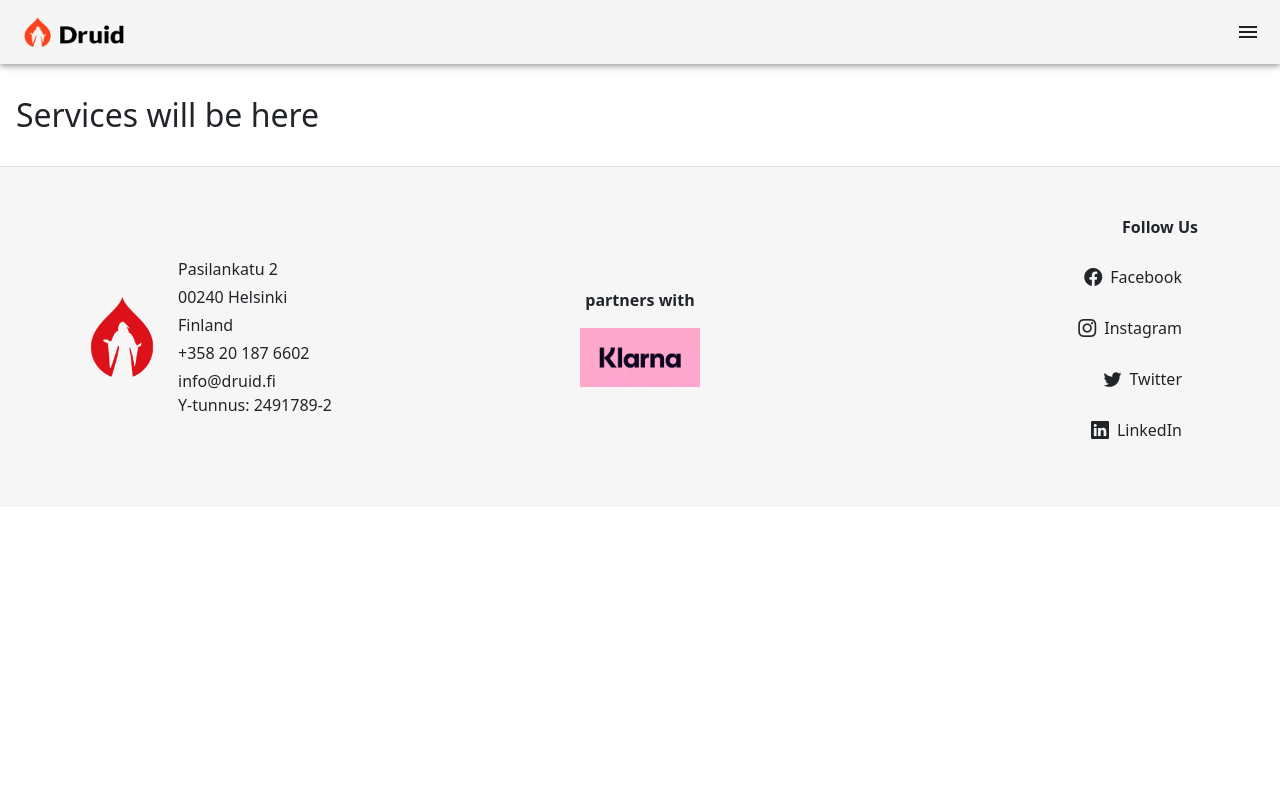
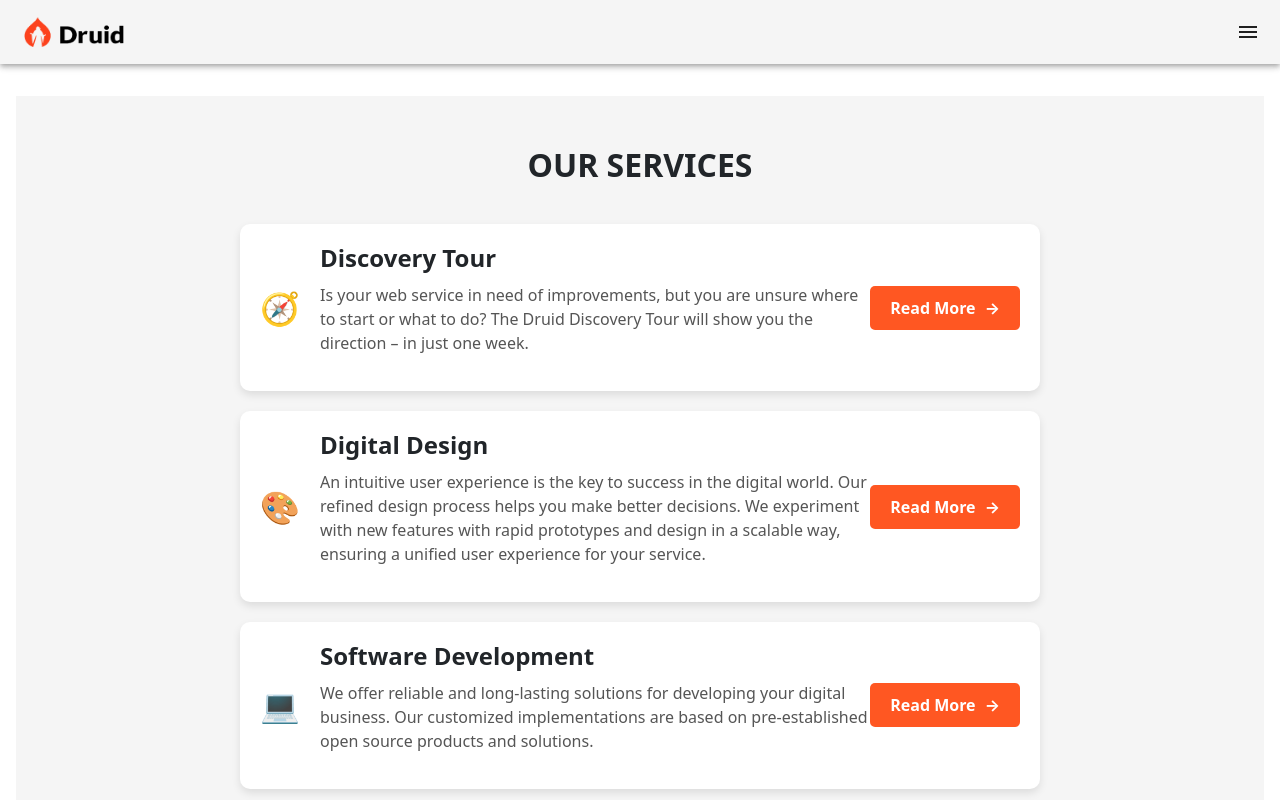
Before and after one commit to Druid-Project/druid_frontend, a React (Vite) app: page /services in a window 1280 px wide. Shown: the top 800 px of the page. Built offline with nearby package versions, Linux system fonts and the light colour scheme; a web font is replaced by a local one.

Commit message:
services options

```diff
--- /dev/null
+++ b/src/layout/Services.css
@@ -0,0 +1,77 @@
+.services {
+    background-color: #f5f5f5;
+    padding: 50px 20px;
+    text-align: center;
+  }
+
+  .services-header {
+    font-size: 2rem;
+    font-weight: bold;
+    margin-bottom: 40px;
+  }
+
+  .services-list {
+    display: flex;
+    flex-direction: column;
+    gap: 20px;
+    align-items: center;
+  }
+
+  .service-card {
+    background: #fff;
+    border-radius: 10px;
+    box-shadow: 0 4px 8px rgba(0, 0, 0, 0.1);
+    width: 90%;
+    max-width: 800px;
+    display: flex;
+    align-items: center;
+    justify-content: space-between;
+    padding: 20px;
+    transition: transform 0.2s ease-in-out;
+  }
+
+  .service-card:hover {
+    transform: scale(1.02);
+  }
+
+  .service-icon {
+    font-size: 2rem;
+    color: #ff5722;
+    margin-right: 20px;
+  }
+
+  .service-info {
+    flex: 1;
+    text-align: left;
+  }
+
+  .service-title {
+    font-size: 1.5rem;
+    font-weight: bold;
+    margin-bottom: 10px;
+  }
+
+  .service-description {
+    font-size: 1rem;
+    color: #555;
+  }
+
+  .service-button {
+    background-color: #ff5722;
+    color: #fff;
+    border: none;
+    border-radius: 5px;
+    padding: 10px 20px;
+    font-size: 1rem;
+    font-weight: bold;
+    cursor: pointer;
+    transition: background-color 0.2s ease-in-out;
+  }
+
+  .service-button:hover {
+    background-color: #e64a19;
+  }
+
+  .arrow {
+    margin-left: 5px;
+  }
--- a/src/pages/Services.jsx
+++ b/src/pages/Services.jsx
@@ -1,9 +1,51 @@
 import React from 'react'
+import "../layout/Services.css";
+
+const servicesData = [
+  {
+    title: "Discovery Tour",
+    description:
+      "Is your web service in need of improvements, but you are unsure where to start or what to do? The Druid Discovery Tour will show you the direction – in just one week.",
+    icon: "🧭",
+  },
+  {
+    title: "Digital Design",
+    description:
+      "An intuitive user experience is the key to success in the digital world. Our refined design process helps you make better decisions. We experiment with new features with rapid prototypes and design in a scalable way, ensuring a unified user experience for your service.",
+    icon: "🎨",
+  },
+  {
+    title: "Software Development",
+    description:
+      "We offer reliable and long-lasting solutions for developing your digital business. Our customized implementations are based on pre-established open source products and solutions.",
+    icon: "💻",
+  },
+  {
+    title: "Support and Maintenance",
+    description:
+      "Active maintenance is one of the cornerstones of a long-lasting web service. We take care of the operation and security of your web service with a response time of mere hours, and improve the service according to your needs. We can also handle security audits for you.",
+    icon: "🔧",
+  },
+];
 
 const Services = () => {
   return (
-    <div>
-      <h2>Services will be here</h2>
+    <div className="services">
+      <h2 className="services-header">OUR SERVICES</h2>
+      <div className="services-list">
+        {servicesData.map((service, index) => (
+          <div className="service-card" key={index}>
+            <div className="service-icon">{service.icon}</div>
+            <div className="service-info">
+              <h3 className="service-title">{service.title}</h3>
+              <p className="service-description">{service.description}</p>
+            </div>
+            <button className="service-button">
+              Read More <span className="arrow">→</span>
+            </button>
+          </div>
+        ))}
+      </div>
     </div>
   )
 }
```
Also changed, not shown: 1 other file (tests, documents, lock files or other folders).
